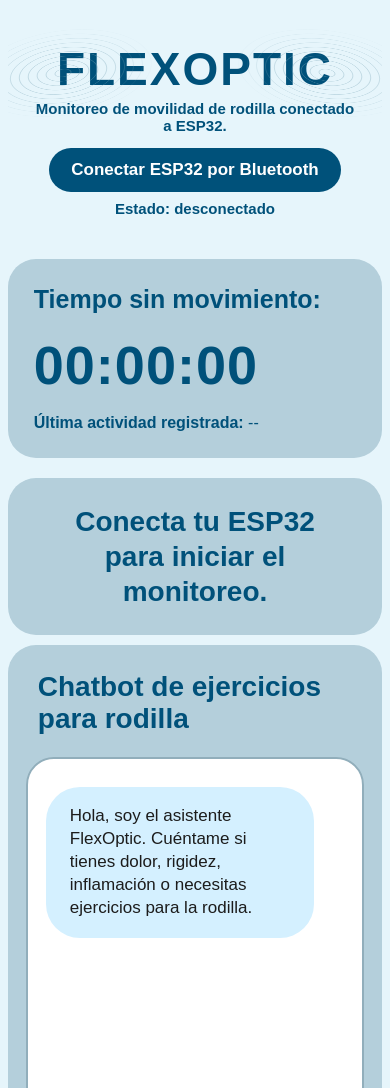
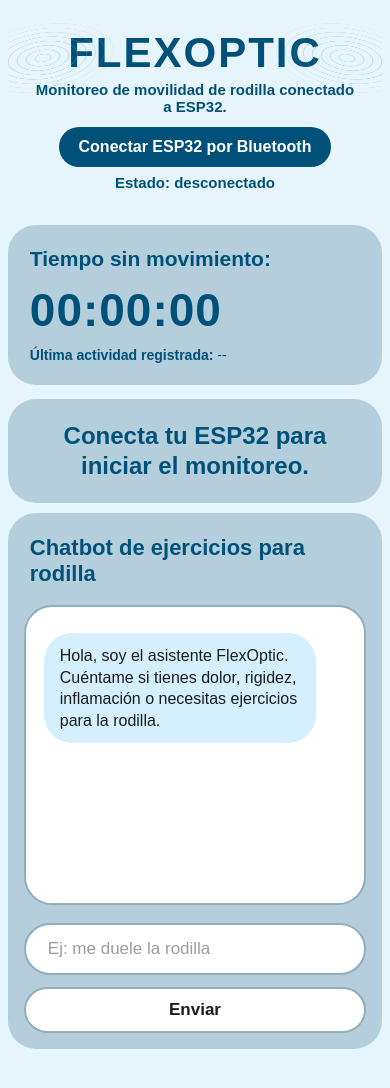
Before and after one commit to TotetinaGG/FlexOptic_app, a website: page index.html in a window 390 px wide. Shown: the top 1088 px of the page. Drawn offline with Linux system fonts and the light colour scheme.

Commit message:
Refactor CSS styles for better responsiveness
Adjusted various CSS properties for layout and styling improvements.

```diff
--- a/style.css
+++ b/style.css
@@ -1,4 +1,4 @@
-:root {
+  :root {
   font-family: Arial, Helvetica, sans-serif;
   color: #00517a;
   background: #e6f5fb;
@@ -14,9 +14,9 @@ body {
 }
 
 .app {
-  width: min(1120px, 96%);
+  width: min(1080px, 96%);
   margin: auto;
-  padding: 28px 0 60px;
+  padding: 22px 0 45px;
 }
 
 /* Encabezado */
@@ -24,13 +24,13 @@ body {
 .hero {
   position: relative;
   text-align: center;
-  padding: 18px 24px 16px;
+  padding: 14px 24px 12px;
   overflow: hidden;
 }
 
 .hero h1 {
   margin: 0;
-  font-size: 64px;
+  font-size: 58px;
   line-height: 1;
   letter-spacing: 2px;
   color: #00517a;
@@ -38,8 +38,8 @@ body {
 }
 
 .hero p {
-  margin: 8px 0 14px;
-  font-size: 18px;
+  margin: 7px 0 12px;
+  font-size: 17px;
   font-weight: 700;
   color: #00517a;
 }
@@ -47,10 +47,10 @@ body {
 button {
   border: none;
   border-radius: 999px;
-  padding: 12px 22px;
+  padding: 11px 20px;
   background: #00517a;
   color: white;
-  font-size: 17px;
+  font-size: 16px;
   font-weight: 700;
   cursor: pointer;
   transition: transform 0.15s ease, filter 0.15s ease;
@@ -62,8 +62,8 @@ button:hover {
 }
 
 .status {
-  margin-top: 10px;
-  font-size: 18px;
+  margin-top: 9px;
+  font-size: 17px;
   font-weight: 500;
   color: #222;
 }
@@ -73,8 +73,8 @@ button:hover {
 .wave {
   position: absolute;
   top: 0;
-  width: 310px;
-  height: 135px;
+  width: 290px;
+  height: 125px;
   opacity: 0.35;
   pointer-events: none;
   background:
@@ -89,12 +89,12 @@ button:hover {
 }
 
 .wave-left {
-  left: -40px;
+  left: -50px;
   transform: rotate(-8deg);
 }
 
 .wave-right {
-  right: -40px;
+  right: -50px;
   transform: rotate(8deg);
 }
 
@@ -103,27 +103,27 @@ button:hover {
 .dashboard {
   display: grid;
   grid-template-columns: 1fr 1fr;
-  gap: 20px;
-  margin-top: 12px;
+  gap: 18px;
+  margin-top: 10px;
 }
 
 .panel {
   background: #b4cfdb;
-  border-radius: 42px;
-  min-height: 230px;
-  padding: 34px 34px;
+  border-radius: 34px;
+  min-height: 170px;
+  padding: 24px 28px;
   color: #00517a;
 }
 
 .timer-panel h2 {
   margin: 0;
-  font-size: 25px;
+  font-size: 23px;
   font-weight: 900;
 }
 
 .timer {
-  margin: 24px 0 22px;
-  font-size: 70px;
+  margin: 16px 0 14px;
+  font-size: 54px;
   line-height: 1;
   font-weight: 900;
   color: #00517a;
@@ -132,7 +132,7 @@ button:hover {
 
 .last-activity {
   margin: 0;
-  font-size: 16px;
+  font-size: 15px;
   color: #00517a;
 }
 
@@ -149,8 +149,8 @@ button:hover {
 
 .movement-message {
   margin: 0;
-  max-width: 90%;
-  font-size: 36px;
+  max-width: 92%;
+  font-size: 28px;
   line-height: 1.25;
   font-weight: 900;
   color: #00517a;
@@ -159,12 +159,12 @@ button:hover {
 /* Alerta 45 minutos */
 
 .alert {
-  margin: 14px 0 10px;
-  padding: 18px 24px;
+  margin: 12px 0 10px;
+  padding: 15px 22px;
   background: #ff3338;
   color: white;
   border-radius: 999px;
-  font-size: 23px;
+  font-size: 20px;
   line-height: 1.25;
   font-weight: 900;
   text-align: center;
@@ -179,32 +179,32 @@ button:hover {
 .chatbot-panel {
   margin-top: 10px;
   background: #b4cfdb;
-  border-radius: 42px;
-  padding: 34px 26px 26px;
+  border-radius: 34px;
+  padding: 26px 22px 22px;
 }
 
 .chatbot-panel h2 {
-  margin: 0 0 22px 12px;
-  font-size: 28px;
+  margin: 0 0 18px 10px;
+  font-size: 25px;
   font-weight: 900;
   color: #00517a;
 }
 
 .chat-window {
-  height: 430px;
+  height: 310px;
   overflow-y: auto;
   background: white;
   border: 2px solid #91aebb;
-  border-radius: 38px;
-  padding: 28px;
+  border-radius: 30px;
+  padding: 22px;
 }
 
 .msg {
-  max-width: 62%;
-  padding: 18px 24px;
-  border-radius: 34px;
-  margin: 10px 0;
-  font-size: 22px;
+  max-width: 68%;
+  padding: 14px 20px;
+  border-radius: 28px;
+  margin: 8px 0;
+  font-size: 18px;
   line-height: 1.35;
 }
 
@@ -221,16 +221,16 @@ button:hover {
 
 .chat-form {
   display: flex;
-  gap: 20px;
-  margin-top: 22px;
+  gap: 16px;
+  margin-top: 18px;
 }
 
 input {
   flex: 1;
-  padding: 18px 28px;
+  padding: 14px 22px;
   border: 2px solid #91aebb;
   border-radius: 999px;
-  font-size: 22px;
+  font-size: 18px;
   outline: none;
 }
 
@@ -242,15 +242,20 @@ input::placeholder {
   background: white;
   color: #1c1c1c;
   border: 2px solid #91aebb;
-  min-width: 110px;
-  font-size: 22px;
+  min-width: 96px;
+  font-size: 18px;
 }
 
 /* Adaptación móvil */
 
 @media (max-width: 800px) {
+  .app {
+    width: min(96%, 100%);
+    padding: 18px 0 35px;
+  }
+
   .hero h1 {
-    font-size: 46px;
+    font-size: 42px;
   }
 
   .hero p {
@@ -259,41 +264,57 @@ input::placeholder {
 
   .dashboard {
     grid-template-columns: 1fr;
+    gap: 14px;
   }
 
   .panel {
     min-height: auto;
     border-radius: 28px;
-    padding: 26px;
+    padding: 22px;
+  }
+
+  .timer-panel h2 {
+    font-size: 21px;
   }
 
   .timer {
-    font-size: 54px;
+    font-size: 46px;
+  }
+
+  .last-activity {
+    font-size: 14px;
   }
 
   .movement-message {
-    font-size: 28px;
+    font-size: 24px;
   }
 
   .alert {
-    border-radius: 26px;
-    font-size: 18px;
+    border-radius: 24px;
+    font-size: 17px;
+    padding: 14px 18px;
   }
 
   .chatbot-panel {
     border-radius: 28px;
-    padding: 26px 18px 18px;
+    padding: 22px 16px 16px;
+  }
+
+  .chatbot-panel h2 {
+    font-size: 22px;
+    margin-left: 6px;
   }
 
   .chat-window {
-    height: 360px;
+    height: 300px;
     border-radius: 28px;
     padding: 18px;
   }
 
   .msg {
     max-width: 90%;
-    font-size: 17px;
+    font-size: 16px;
+    padding: 12px 16px;
   }
 
   .chat-form {
@@ -304,11 +325,11 @@ input::placeholder {
   input,
   .chat-form button {
     width: 100%;
-    font-size: 18px;
+    font-size: 17px;
   }
 
   .wave {
-    width: 190px;
-    height: 90px;
+    width: 170px;
+    height: 80px;
   }
 }
```
